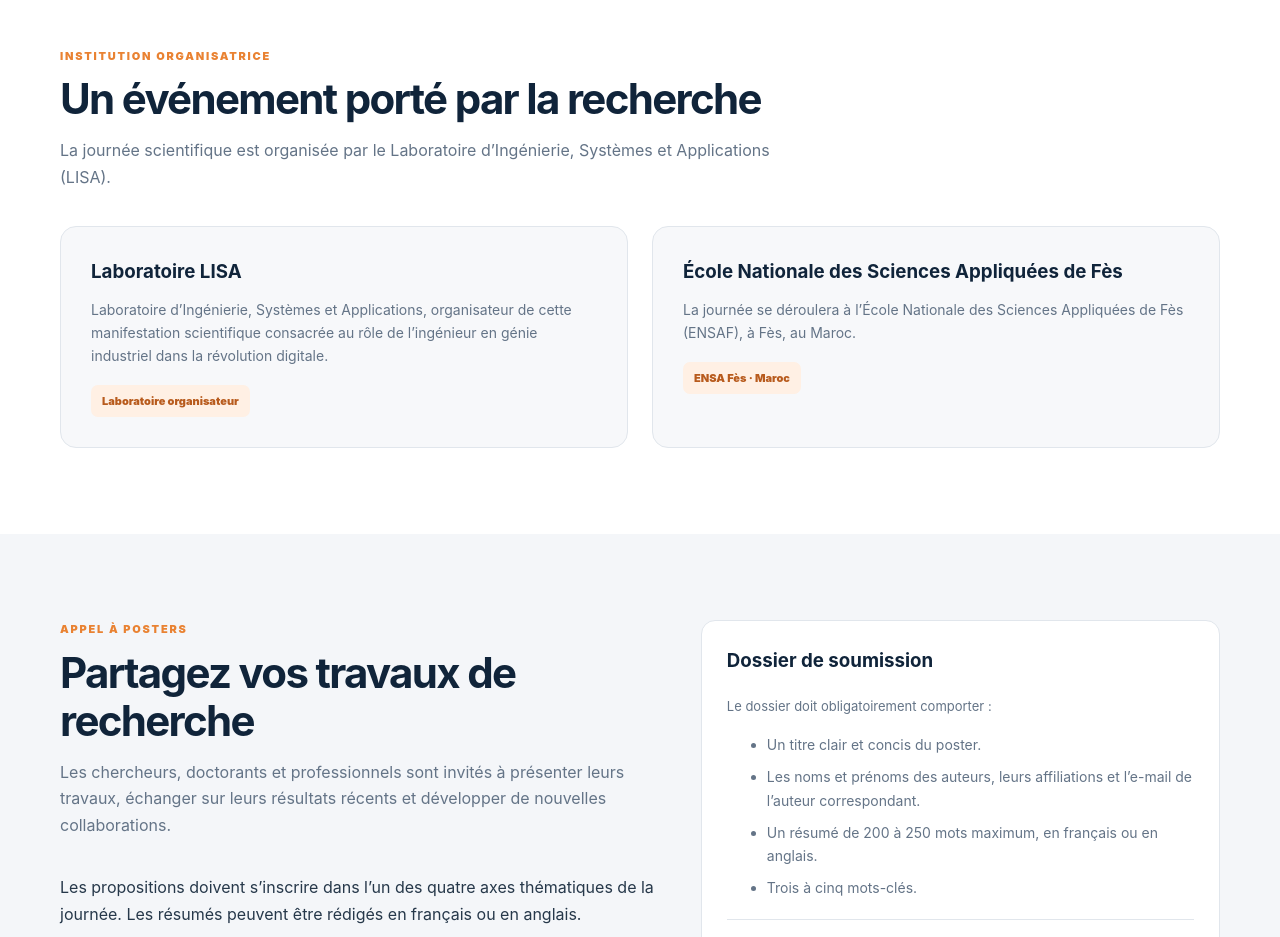
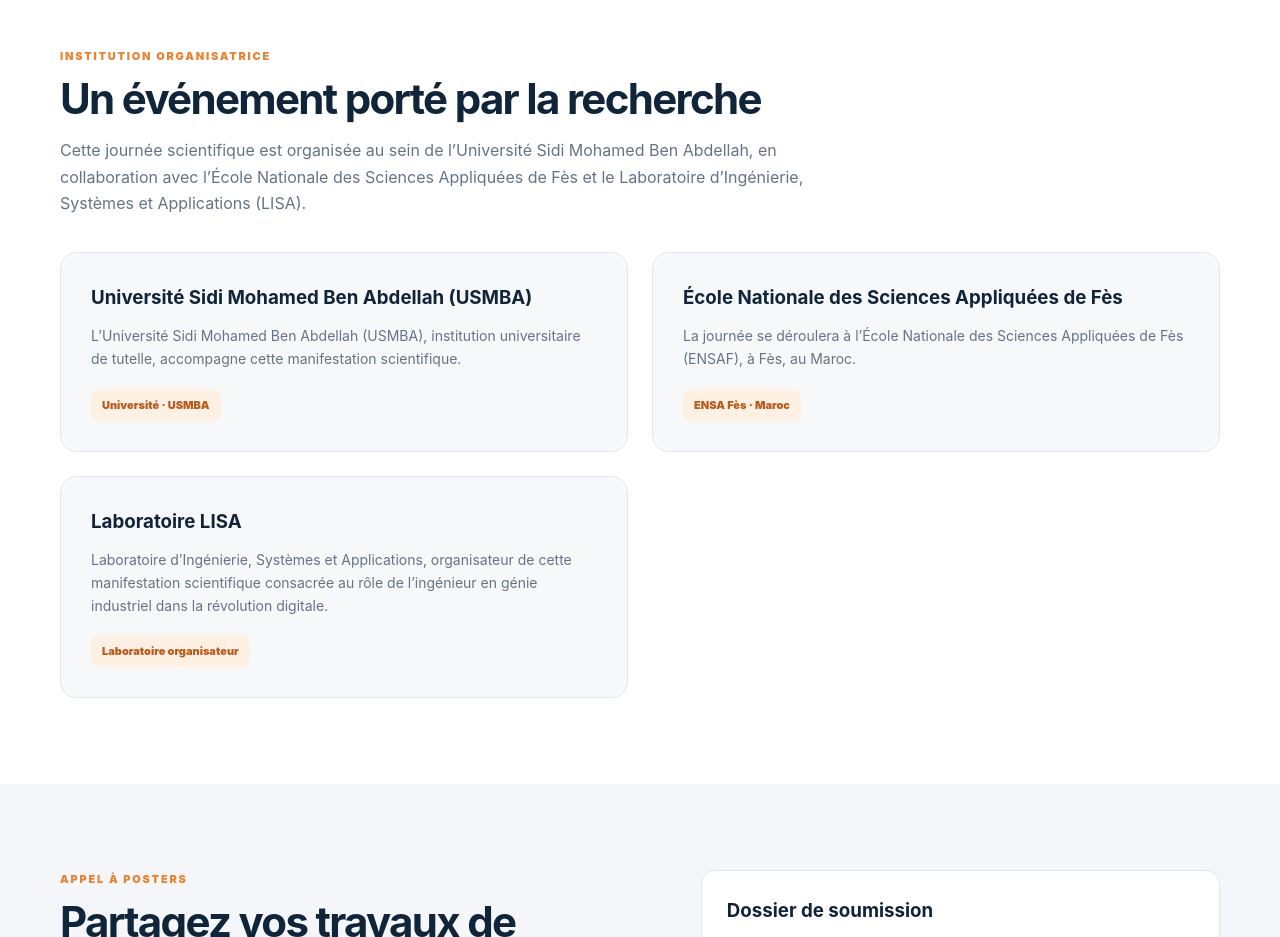
Before and after one commit to salima12345667/conference-lisa-ensaf, a plain HTML site: page index.html in a window 1280 px wide. Shown: the part 4520-5457 px from the top of the page. Drawn offline with Linux system fonts and the light colour scheme.

Commit message:
Revise hosting institutions and event details in index.html
Updated the hosting institutions and added details about the event's organization.

```diff
--- a/index.html
+++ b/index.html
@@ -423,7 +423,7 @@
 
 
 <!-- =====================================================
-     LABORATOIRE ORGANISATEUR
+     INSTITUTIONS ORGANISATRICES
 ===================================================== -->
 
 <section id="laboratoire">
@@ -439,11 +439,56 @@
         </h2>
 
         <p class="section-intro">
-            La journée scientifique est organisée par le Laboratoire
-            d’Ingénierie, Systèmes et Applications (LISA).
+            Cette journée scientifique est organisée au sein de
+            l’Université Sidi Mohamed Ben Abdellah, en collaboration
+            avec l’École Nationale des Sciences Appliquées de Fès
+            et le Laboratoire d’Ingénierie, Systèmes et Applications (LISA).
         </p>
 
         <div class="host">
+
+            <!-- UNIVERSITÉ USMBA -->
+
+            <div class="host-panel">
+
+                <h3>
+                    Université Sidi Mohamed Ben Abdellah (USMBA)
+                </h3>
+
+                <p>
+                    L’Université Sidi Mohamed Ben Abdellah (USMBA),
+                    institution universitaire de tutelle, accompagne
+                    cette manifestation scientifique.
+                </p>
+
+                <span class="host-tag">
+                    Université · USMBA
+                </span>
+
+            </div>
+
+
+            <!-- ENSA FÈS -->
+
+            <div class="host-panel">
+
+                <h3>
+                    École Nationale des Sciences Appliquées de Fès
+                </h3>
+
+                <p>
+                    La journée se déroulera à l’École Nationale des
+                    Sciences Appliquées de Fès (ENSAF), à Fès, au Maroc.
+                </p>
+
+                <span class="host-tag">
+                    ENSA Fès · Maroc
+                </span>
+
+            </div>
+
+
+            <!-- LABORATOIRE LISA -->
 
             <div class="host-panel">
 
@@ -458,24 +503,6 @@
 
                 <span class="host-tag">
                     Laboratoire organisateur
-                </span>
-
-            </div>
-
-
-            <div class="host-panel">
-
-                <h3>
-                    École Nationale des Sciences Appliquées de Fès
-                </h3>
-
-                <p>
-                    La journée se déroulera à l’École Nationale des
-                    Sciences Appliquées de Fès (ENSAF), à Fès, au Maroc.
-                </p>
-
-                <span class="host-tag">
-                    ENSA Fès · Maroc
                 </span>
 
             </div>
```
